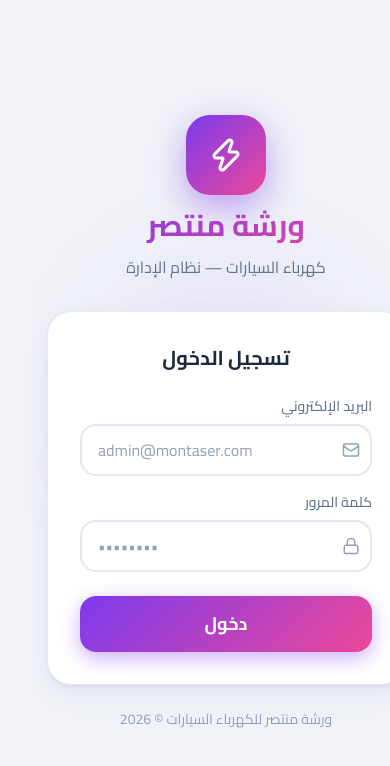
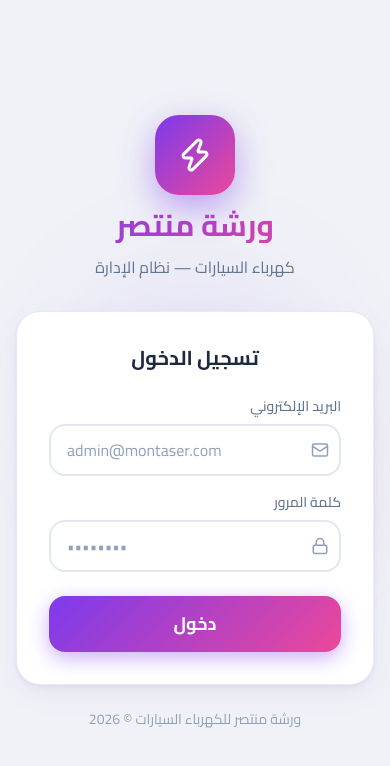
Before and after one commit to omarjxj0/muntasr-workshop, a Next.js app: page /login in a window 390 px wide. Shown: the top 766 px of the page. Built offline with nearby package versions, Linux system fonts and the light colour scheme; no server answers.

Commit message:
feat: implement phone number search component with visit creation and add global styling/layout support

```diff
--- a/src/app/globals.css
+++ b/src/app/globals.css
@@ -18,10 +18,14 @@
 
 html {
   scroll-behavior: smooth;
+  overflow-x: hidden;
+  max-width: 100vw;
 }
 
 body {
   font-family: var(--font-cairo), system-ui, sans-serif;
+  overflow-x: hidden;
+  max-width: 100vw;
 }
 
 /* ── Scrollbar (light themed) ────────────────────────────── */
--- a/src/app/layout.tsx
+++ b/src/app/layout.tsx
@@ -1,4 +1,4 @@
-import type { Metadata } from 'next'
+import type { Metadata, Viewport } from 'next'
 import { Cairo } from 'next/font/google'
 import './globals.css'
 import { Toaster } from 'react-hot-toast'
@@ -12,6 +12,13 @@ const cairo = Cairo({
 export const metadata: Metadata = {
   title: 'ورشة منتصر - نظام الإدارة',
   description: 'نظام إدارة الصيانة والمخزون لورشة منتصر للكهرباء السيارات',
+}
+
+export const viewport: Viewport = {
+  width: 'device-width',
+  initialScale: 1,
+  maximumScale: 1,
+  userScalable: false,
 }
 
 export default function RootLayout({
--- a/src/components/PhoneSearch.tsx
+++ b/src/components/PhoneSearch.tsx
@@ -79,8 +79,8 @@ export default function PhoneSearch() {
           type="tel"
           value={query}
           onChange={e => setQuery(e.target.value)}
-          placeholder="أدخل رقم الهاتف للبحث عن العميل..."
-          className="w-full pr-14 pl-36 py-5 rounded-2xl bg-white border-2 border-slate-200 text-xl text-slate-700 placeholder-slate-400 transition-all duration-200 focus:outline-none focus:border-violet-400 focus:shadow-[0_0_0_4px_rgba(124,58,237,0.1)]"
+          placeholder="أدخل رقم الهاتف..."
+          className="w-full pr-12 pl-32 py-4 md:py-5 rounded-2xl bg-white border-2 border-slate-200 text-base md:text-xl text-slate-700 placeholder-slate-400 transition-all duration-200 focus:outline-none focus:border-violet-400 focus:shadow-[0_0_0_4px_rgba(124,58,237,0.1)]"
           dir="rtl"
         />
         <button
```
